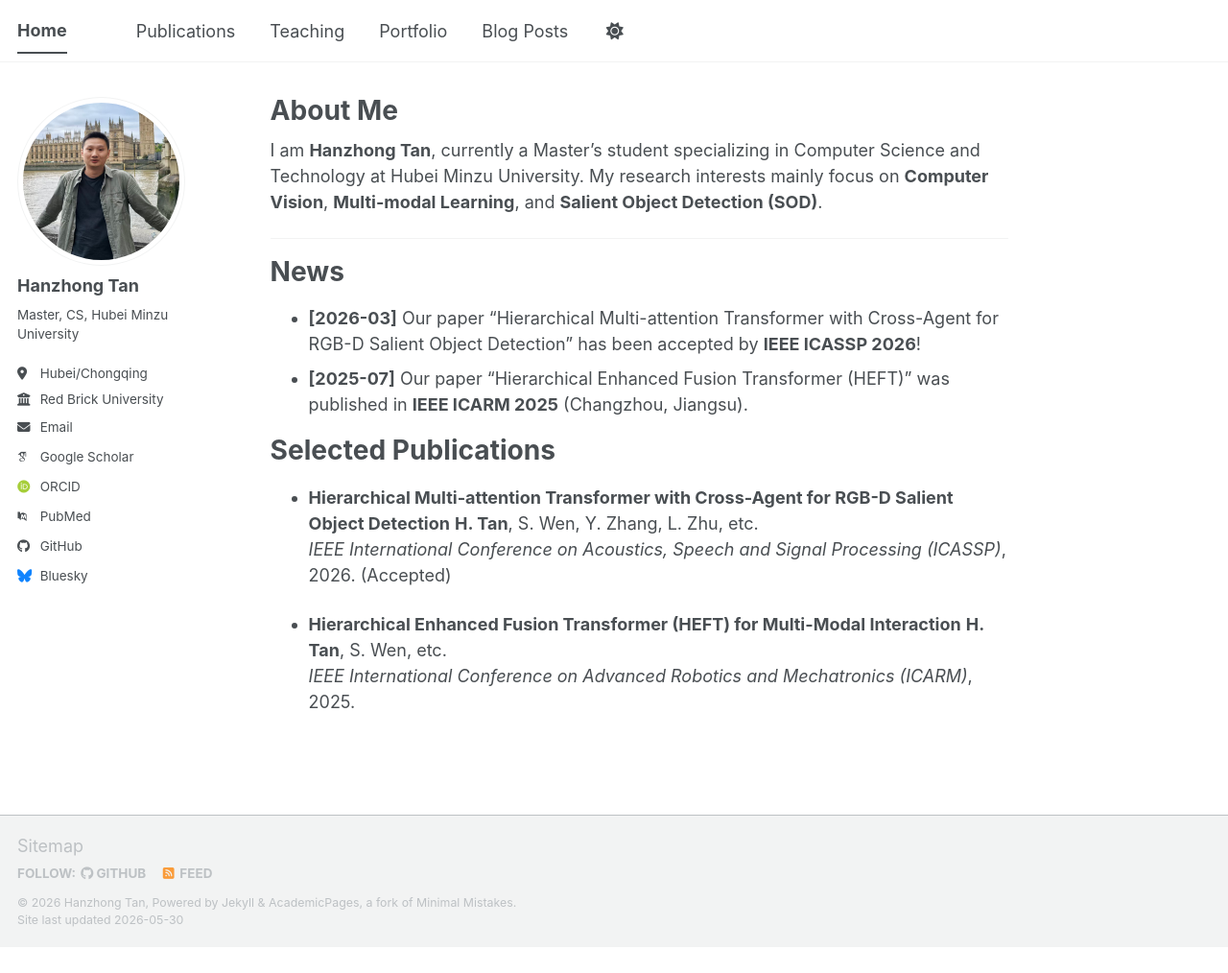
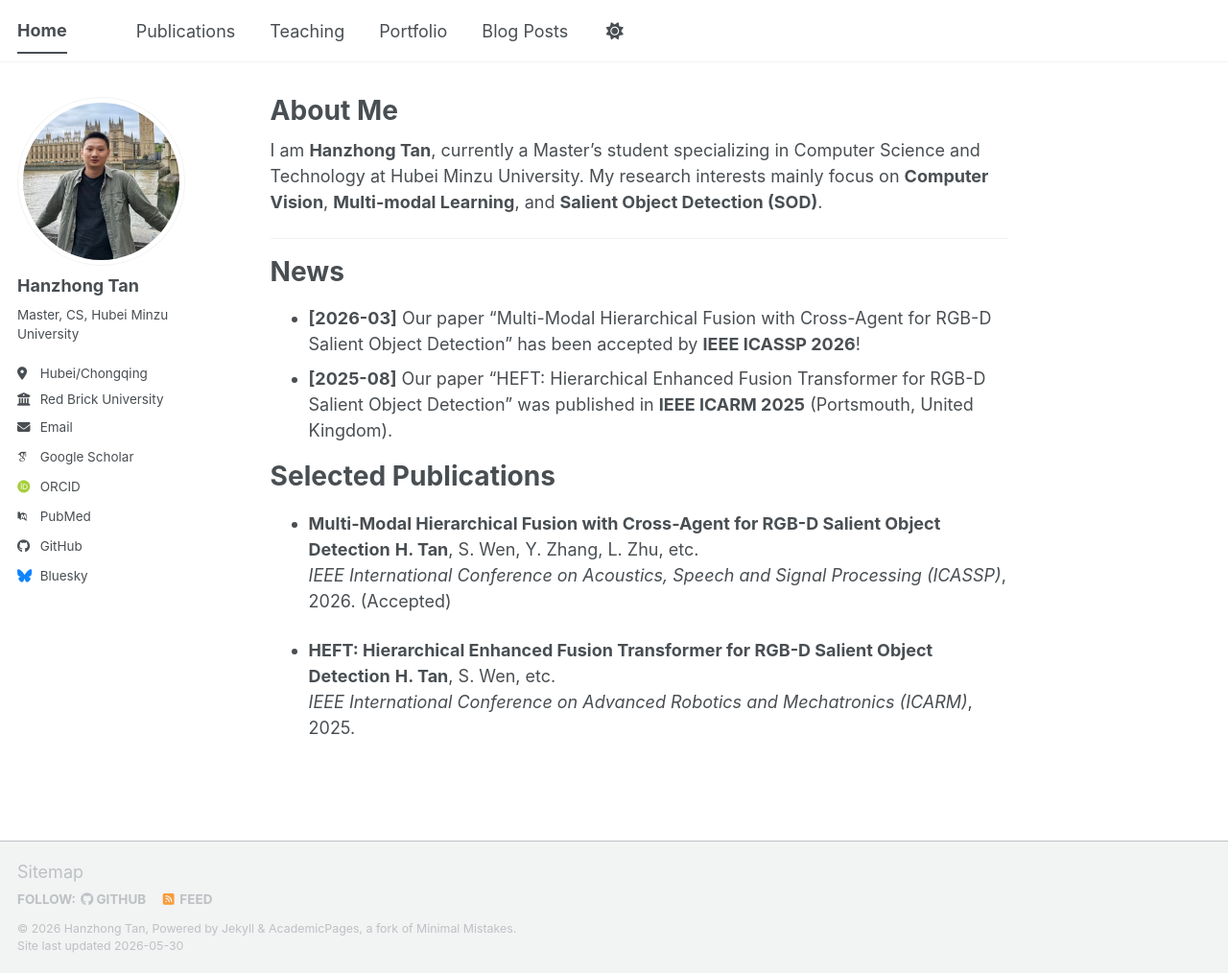
Before and after one commit to liangjiaxiaoqi/liangjiaxiaoqi.github.io, a Jekyll site: the page built from _pages/about.md, in a window 1280 px wide and 1014 px high. Shown: the whole window at 96% size. Built offline with Jekyll 4.4.1, drawn with Linux system fonts in a browser that asks for light colours; some web fonts are replaced; a script bundle is joined from its source files by our own code; library files that are not in the unit come from our copies.

Commit message:
Update about.md

```diff
--- a/_pages/about.md
+++ b/_pages/about.md
@@ -13,8 +13,8 @@ I am **Hanzhong Tan**, currently a Master's student specializing in Computer Sci
 
 News
 ======
-* **[2026-03]** Our paper "Hierarchical Multi-attention Transformer with Cross-Agent for RGB-D Salient Object Detection" has been accepted by **IEEE ICASSP 2026**!
-* **[2025-07]** Our paper "Hierarchical Enhanced Fusion Transformer (HEFT)" was published in **IEEE ICARM 2025** (Changzhou, Jiangsu).
+* **[2026-03]** Our paper "Multi-Modal Hierarchical Fusion with Cross-Agent for RGB-D Salient Object Detection" has been accepted by **IEEE ICASSP 2026**!
+* **[2025-08]** Our paper "HEFT: Hierarchical Enhanced Fusion Transformer for RGB-D Salient Object Detection" was published in **IEEE ICARM 2025** (Portsmouth, United Kingdom).
 
 <!--  这是注释
 Research Interests
@@ -27,10 +27,10 @@ Research Interests
 Selected Publications
 ======
 
-* **Hierarchical Multi-attention Transformer with Cross-Agent for RGB-D Salient Object Detection** **H. Tan**, S. Wen, Y. Zhang, L. Zhu, etc.
+* **Multi-Modal Hierarchical Fusion with Cross-Agent for RGB-D Salient Object Detection** **H. Tan**, S. Wen, Y. Zhang, L. Zhu, etc.
   *IEEE International Conference on Acoustics, Speech and Signal Processing (ICASSP)*, 2026. (Accepted)
 
-* **Hierarchical Enhanced Fusion Transformer (HEFT) for Multi-Modal Interaction** **H. Tan**, S. Wen, etc.
+* **HEFT: Hierarchical Enhanced Fusion Transformer for RGB-D Salient Object Detection** **H. Tan**, S. Wen, etc.
   *IEEE International Conference on Advanced Robotics and Mechatronics (ICARM)*, 2025.
 
 
```
